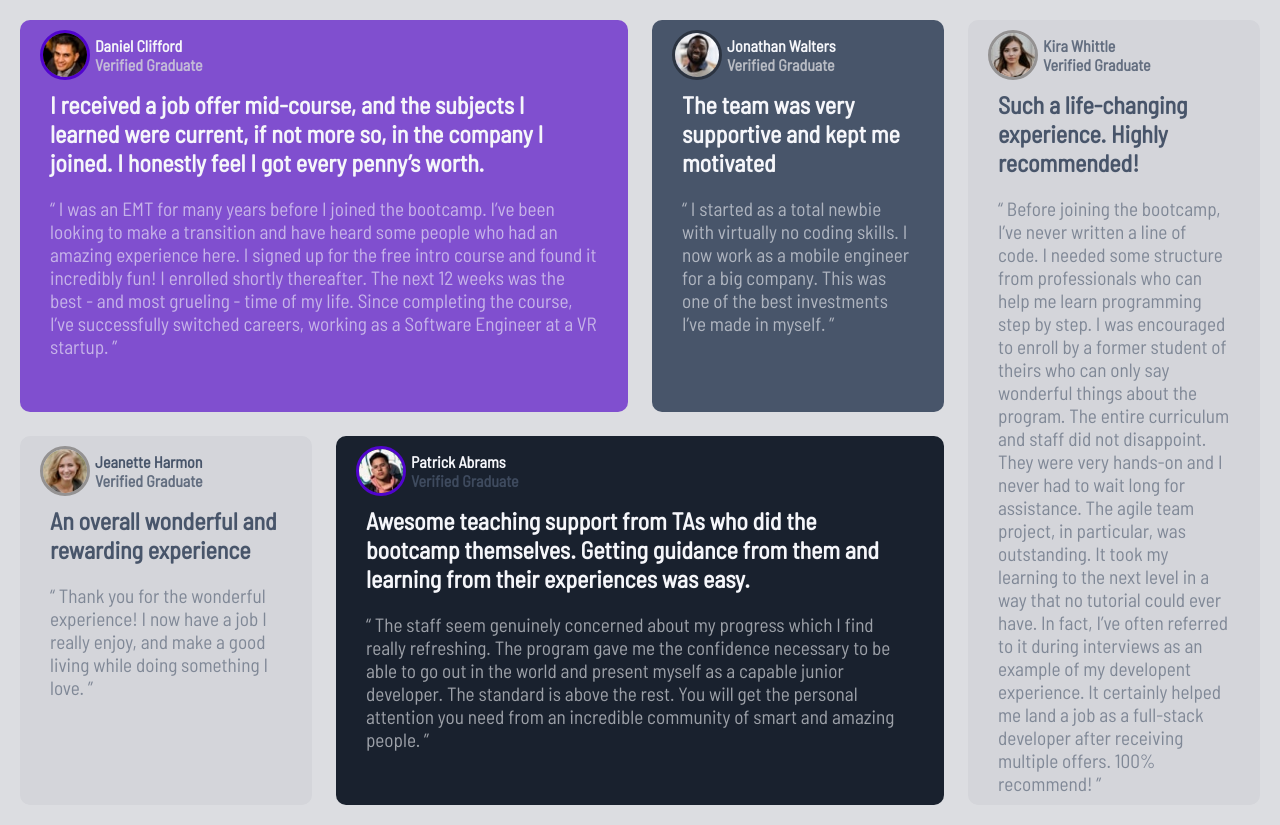
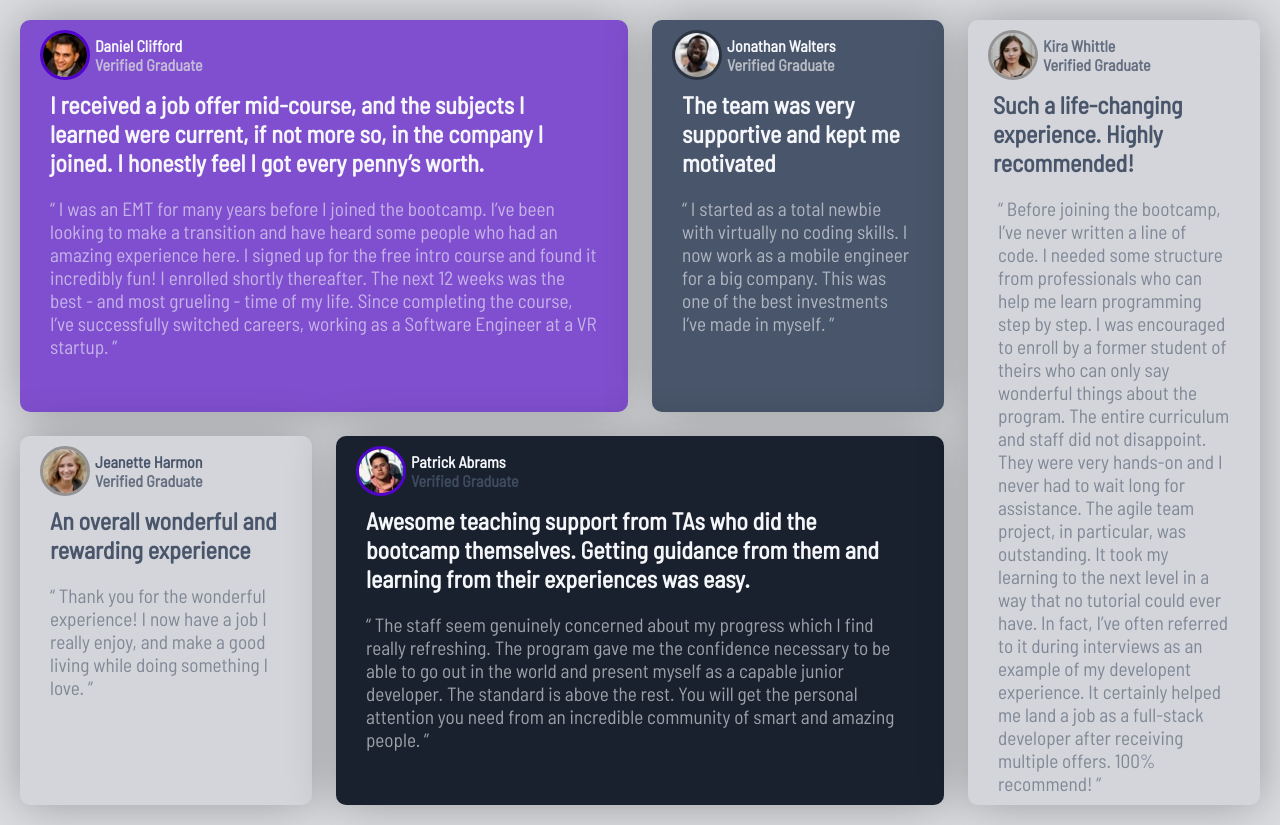
Before and after one commit to hopzinga22/grid, a plain HTML site: page index.html in a window 1280 px wide. Drawn offline with Linux system fonts and the light colour scheme.

Commit message:
Update style.css

```diff
--- a/style.css
+++ b/style.css
@@ -34,6 +34,7 @@ body {
   color: #f5f6fa;
   background-color: #804fcf;
   border-radius: 10px;
+  box-shadow: 0 0 3em rgba(0, 0, 0, 0.3);
 }
 .card-a .title {
   display: flex;
@@ -67,6 +68,7 @@ body {
   color: #f5f6fa;
   background-color: #48556a;
   border-radius: 10px;
+  box-shadow: 0 0 3em rgba(0, 0, 0, 0.3);
 }
 .card-b .title {
   display: flex;
@@ -100,6 +102,7 @@ body {
   color: #48556a;
   background-color: #d4d5da;
   border-radius: 10px;
+  box-shadow: 0 0 3em rgba(0, 0, 0, 0.3);
 }
 .card-c .title {
   display: flex;
@@ -133,6 +136,7 @@ body {
   color: #f5f6fa;
   background-color: #19212e;
   border-radius: 10px;
+  box-shadow: 0 0 3em rgba(0, 0, 0, 0.3);
 }
 .card-d .title {
   display: flex;
@@ -166,6 +170,7 @@ body {
   color: #48556a;
   background-color: #d4d5da;
   border-radius: 10px;
+  box-shadow: 0 0 3em rgba(0, 0, 0, 0.3);
 }
 .card-e .title {
   display: flex;
@@ -186,7 +191,7 @@ body {
   font-weight: 600;
 }
 .card-e .intro-title {
-  padding: 10px 30px;
+  padding: 10px 25px;
 }
 .card-e .testimony {
   padding: 10px 30px;
```
